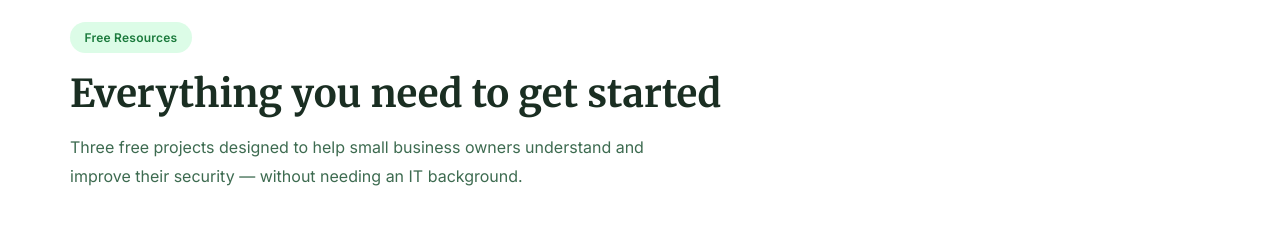
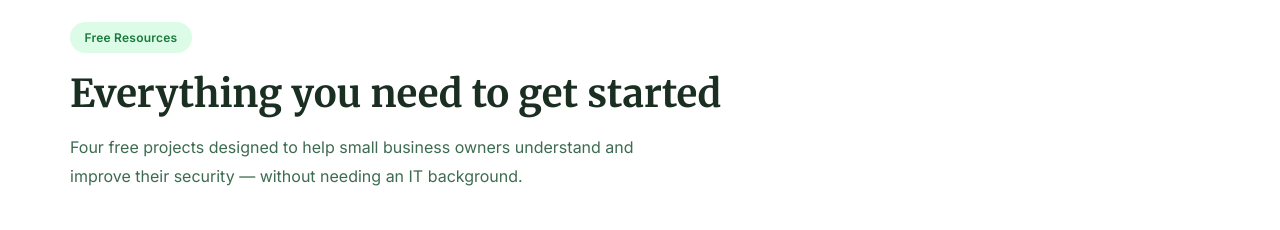
Before and after one commit to GreenSecX/green-security-group, a React (Vite) app: page / in a window 1280 px wide. Shown: the part 1120-1350 px from the top of the page. Built offline with nearby package versions, Linux system fonts and the light colour scheme.

Commit message:
Update project description from three to four projects

```diff
--- a/src/App.jsx
+++ b/src/App.jsx
@@ -828,7 +828,7 @@ function HomePage({ setView }) {
         <div className="section-inner">
           <div className="section-label">Free Resources</div>
           <h2>Everything you need to get started</h2>
-          <p className="section-sub">Three free projects designed to help small business owners understand and improve their security — without needing an IT background.</p>
+          <p className="section-sub">Four free projects designed to help small business owners understand and improve their security — without needing an IT background.</p>
 
           <div className="project-grid">
             <div className="project-card">
```
